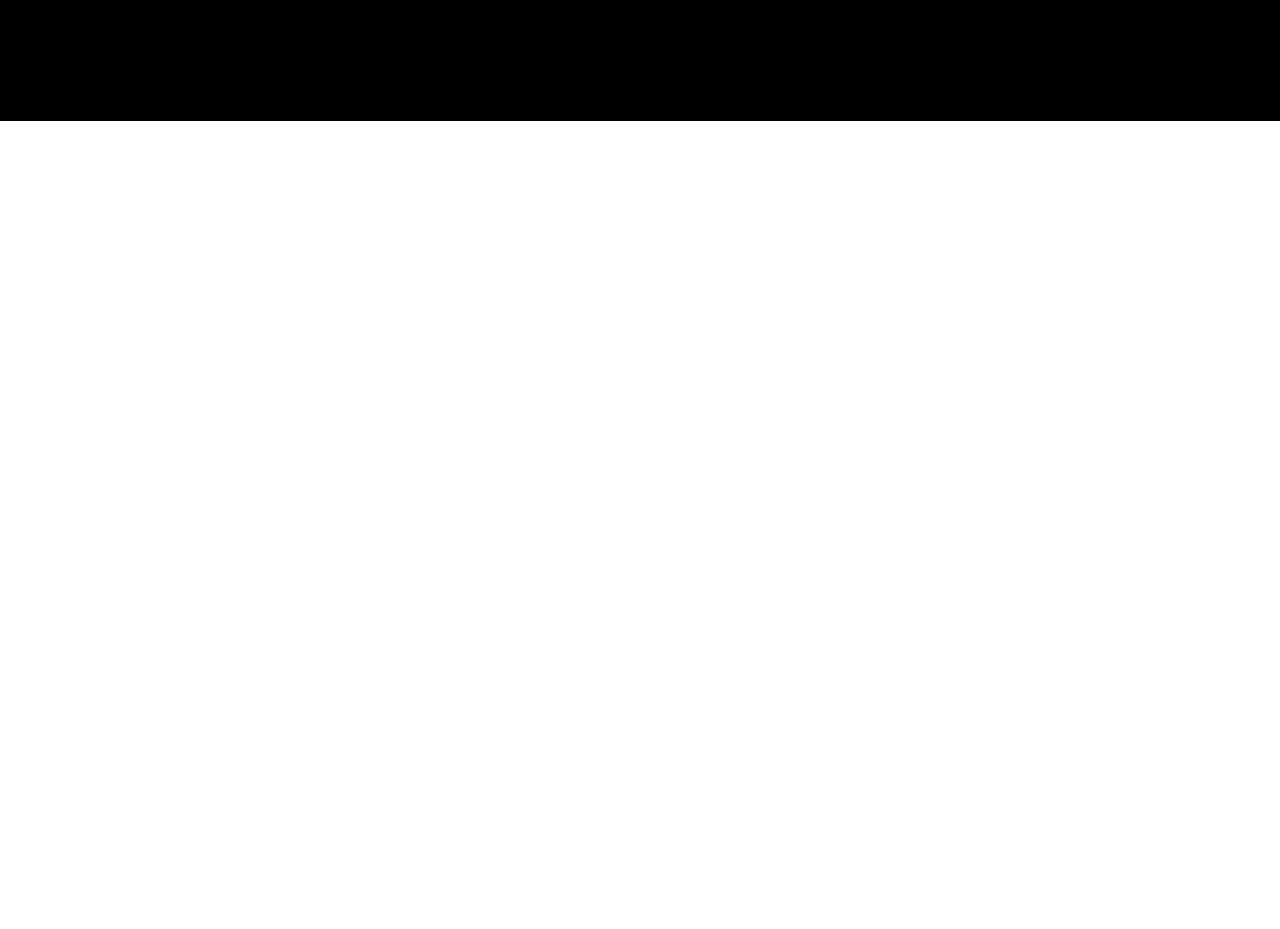
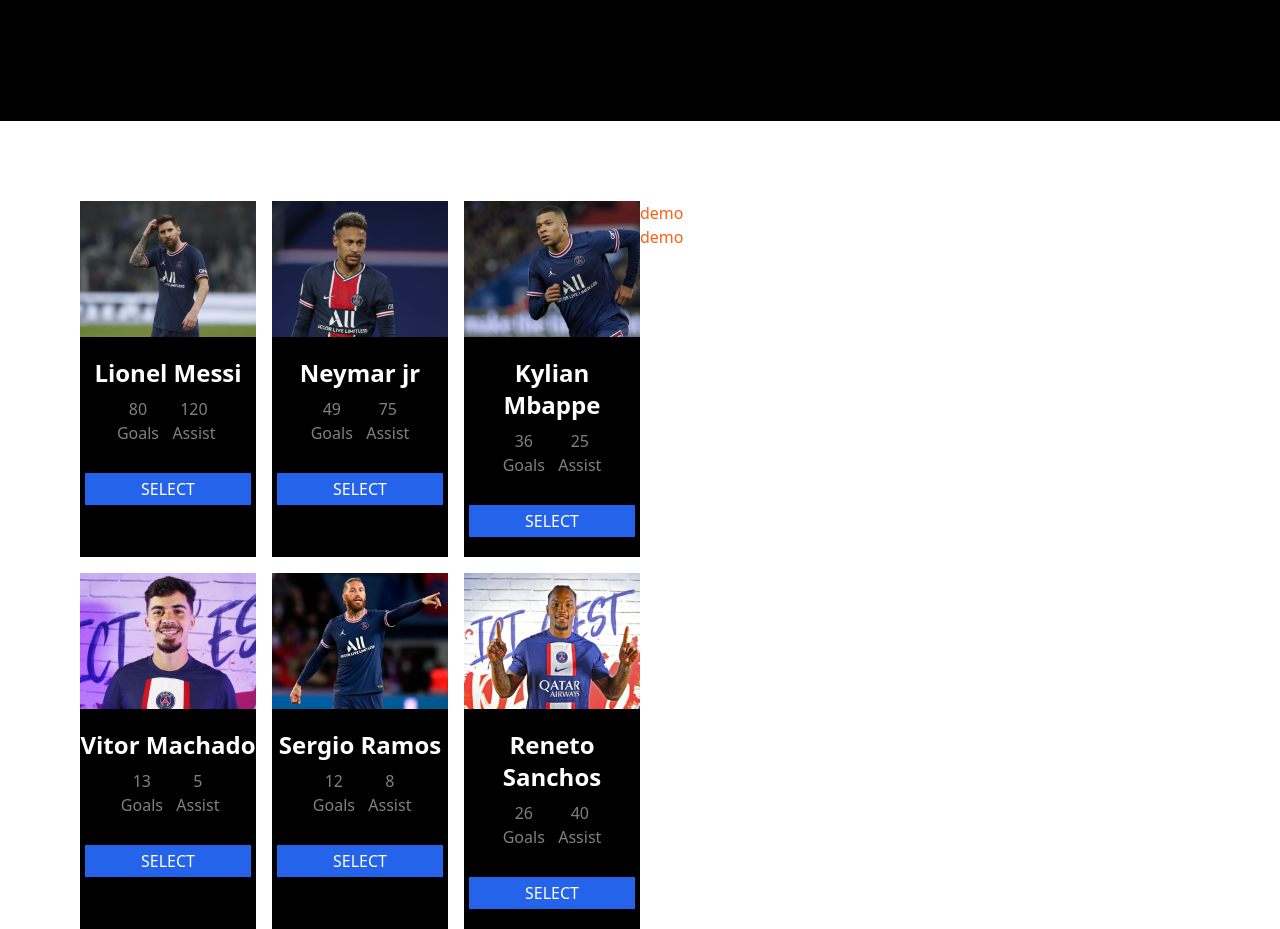
Before and after one commit to risaadodx/select-best-five, a plain HTML site: page index.html in a window 1280 px wide. Shown: the part 360-1289 px from the top of the page. Before the commit the page ends 800 px from the top, so only its background shows below. Drawn offline with nearby package versions, Linux system fonts and the light colour scheme.

Commit message:
Player cards in main section added

```diff
--- a/index.html
+++ b/index.html
@@ -23,10 +23,80 @@
       </div>
     </header>
     <!--Main section-->
-    <main>
-      <div class="grid grid-col-2">
-        <div></div>
-        <div></div>
+    <main class="mt-20 px-20">
+      <div class="grid grid-cols-2">
+        <div class="grid grid-cols-3 gap-4 w-full">
+          <div class="bg-black text-center">
+            <img src="images/Rectangle 144.png" alt="" />
+            <h2 class="pt-5 text-2xl font-bold">Lionel Messi</h2>
+            <div class="flex justify-between px-8 py-2">
+              <p>80 Goals</p>
+              <p>120 Assist</p>
+            </div>
+            <div class="py-5">
+              <button class="px-14 py-1 bg-blue-600 text-white">SELECT</button>
+            </div>
+          </div>
+          <div class="bg-black text-center">
+            <img src="images/neymer.png" alt="" />
+            <h2 class="pt-5 text-2xl font-bold">Neymar jr</h2>
+            <div class="flex justify-between px-8 py-2">
+              <p>49 Goals</p>
+              <p>75 Assist</p>
+            </div>
+            <div class="py-5">
+              <button class="px-14 py-1 bg-blue-600 text-white">SELECT</button>
+            </div>
+          </div>
+          <div class="bg-black text-center">
+            <img src="images/mabppe.png" alt="" />
+            <h2 class="pt-5 text-2xl font-bold">Kylian Mbappe</h2>
+            <div class="flex justify-between px-8 py-2">
+              <p>36 Goals</p>
+              <p>25 Assist</p>
+            </div>
+            <div class="py-5">
+              <button class="px-14 py-1 bg-blue-600 text-white">SELECT</button>
+            </div>
+          </div>
+          <div class="bg-black text-center">
+            <img src="images/vitor.png" alt="" />
+            <h2 class="pt-5 text-2xl font-bold">Vitor Machado</h2>
+            <div class="flex justify-between px-8 py-2">
+              <p>13 Goals</p>
+              <p>5 Assist</p>
+            </div>
+            <div class="py-5">
+              <button class="px-14 py-1 bg-blue-600 text-white">SELECT</button>
+            </div>
+          </div>
+          <div class="bg-black text-center">
+            <img src="images/ramos.png" alt="" />
+            <h2 class="pt-5 text-2xl font-bold">Sergio Ramos</h2>
+            <div class="flex justify-between px-8 py-2">
+              <p>12 Goals</p>
+              <p>8 Assist</p>
+            </div>
+            <div class="py-5">
+              <button class="px-14 py-1 bg-blue-600 text-white">SELECT</button>
+            </div>
+          </div>
+          <div class="bg-black text-center">
+            <img src="images/reneto.png" alt="" />
+            <h2 class="pt-5 text-2xl font-bold">Reneto Sanchos</h2>
+            <div class="flex justify-between px-8 py-2">
+              <p>26 Goals</p>
+              <p>40 Assist</p>
+            </div>
+            <div class="py-5">
+              <button class="px-14 py-1 bg-blue-600 text-white">SELECT</button>
+            </div>
+          </div>
+        </div>
+        <div class="w-1/4">
+          <div><h1>demo</h1></div>
+          <div><h1>demo</h1></div>
+        </div>
       </div>
     </main>
   </body>
--- a/style.css
+++ b/style.css
@@ -5,3 +5,9 @@ header {
 h1 {
   color: rgba(255, 94, 25, 1);
 }
+h2 {
+  color: white;
+}
+p {
+  color: grey;
+}
```
